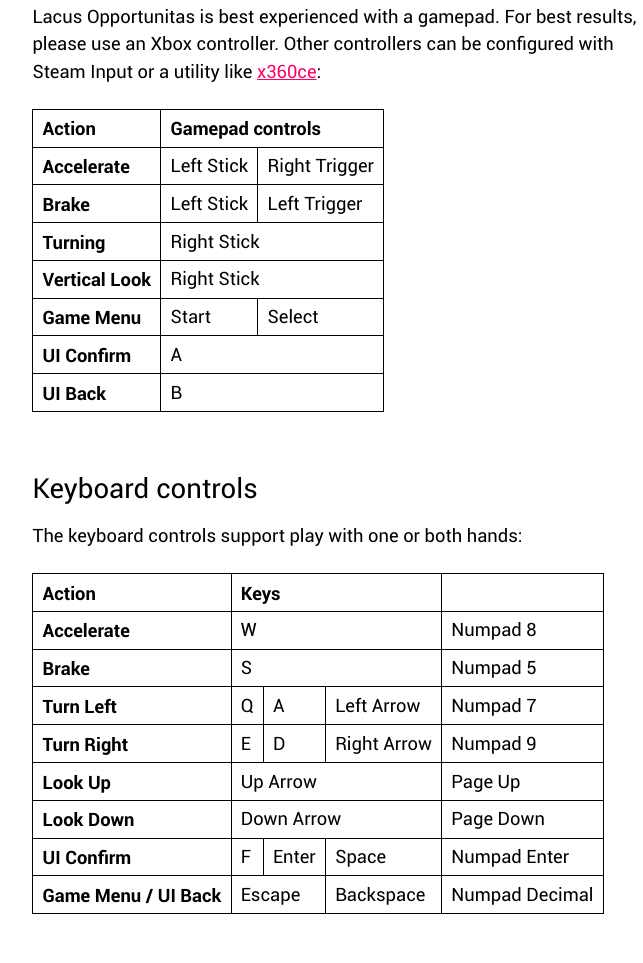
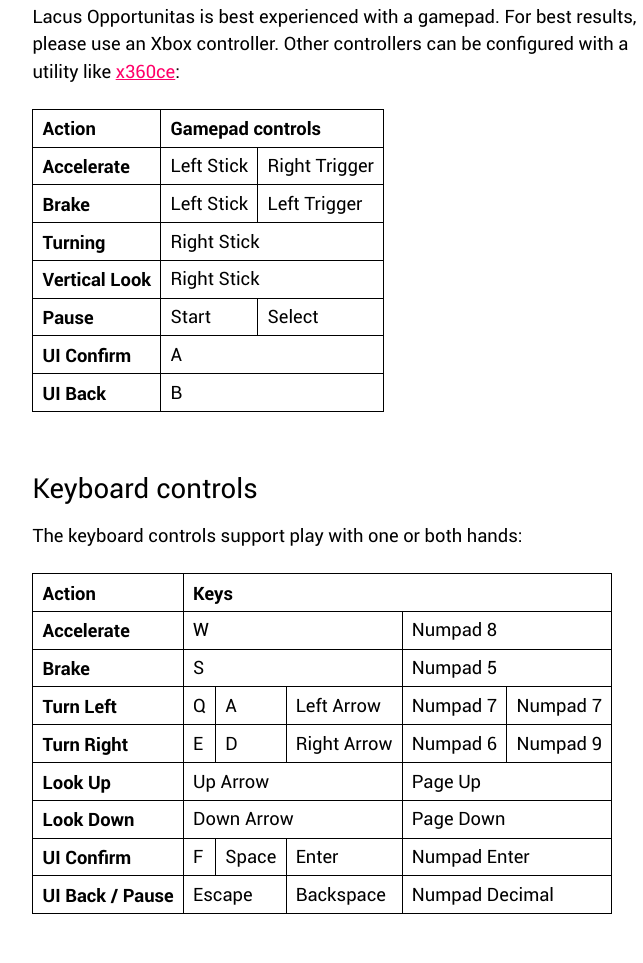
Before and after one commit to nicross/lacus-opportunitas, an Electron app: page public/manual.html in a window 1280 px wide. Shown: the part 2037-3000 px from the top of the page, without its empty margins (297-940 px from the left). Drawn offline with Linux system fonts and the light colour scheme.

Commit message:
Improve controls in manual

```diff
--- a/public/manual.html
+++ b/public/manual.html
@@ -279,7 +279,7 @@
         <p>Lacus Opportunitas supports a variety of input devices. Although remapping of controls is currently not available, alternate control schemes have been provided where appropriate.</p>
 
         <h3>Gamepad controls</h3>
-        <p>Lacus Opportunitas is best experienced with a gamepad. For best results, please use an Xbox controller. Other controllers can be configured with Steam Input or a utility like <a href="https://github.com/x360ce/x360ce" rel="nofollow noopener" target="_blank">x360ce</a>:</p>
+        <p>Lacus Opportunitas is best experienced with a gamepad. For best results, please use an Xbox controller. Other controllers can be configured with a utility like <a href="https://github.com/x360ce/x360ce" rel="nofollow noopener" target="_blank">x360ce</a>:</p>
 
         <div class="scrollable">
           <table>
@@ -309,7 +309,7 @@
                 <td colspan="2">Right Stick</td>
               </tr>
               <tr>
-                <th scope="row">Game Menu</th>
+                <th scope="row">Pause</th>
                 <td>Start</td>
                 <td>Select</td>
               </tr>
@@ -333,19 +333,19 @@
             <thead>
               <tr>
                 <th scope="col">Action</th>
-                <th colspan="3" scope="col">Keys</th>
+                <th colspan="5" scope="col">Keys</th>
               </tr>
             </thead>
             <tbody>
               <tr>
                 <th scope="row">Accelerate</th>
                 <td colspan="3">W</td>
-                <td>Numpad 8</td>
+                <td colspan="2">Numpad 8</td>
               </tr>
               <tr>
                 <th scope="row">Brake</th>
                 <td colspan="3">S</td>
-                <td>Numpad 5</td>
+                <td colspan="2">Numpad 5</td>
               </tr>
               <tr>
                 <th scope="row">Turn Left</th>
@@ -353,36 +353,38 @@
                 <td>A</td>
                 <td>Left Arrow</td>
                 <td>Numpad 7</td>
+                <td>Numpad 7</td>
               </tr>
               <tr>
                 <th scope="row">Turn Right</th>
                 <td>E</td>
                 <td>D</td>
                 <td>Right Arrow</td>
+                <td>Numpad 6</td>
                 <td>Numpad 9</td>
               </tr>
               <tr>
                 <th scope="row">Look Up</th>
                 <td colspan="3">Up Arrow</td>
-                <td>Page Up</td>
+                <td colspan="2">Page Up</td>
               </tr>
               <tr>
                 <th scope="row">Look Down</th>
                 <td colspan="3">Down Arrow</td>
-                <td>Page Down</td>
+                <td colspan="2">Page Down</td>
               </tr>
               <tr>
                 <th scope="row">UI Confirm</th>
                 <td>F</td>
+                <td>Space</td>
                 <td>Enter</td>
-                <td>Space</td>
-                <td>Numpad Enter</td>
+                <td colspan="2">Numpad Enter</td>
               </tr>
               <tr>
-                <th scope="row">Game Menu / UI Back</th>
+                <th scope="row">UI Back / Pause</th>
                 <td colspan="2">Escape</td>
                 <td>Backspace</td>
-                <td>Numpad Decimal</td>
+                <td colspan="2">Numpad Decimal</td>
               </tr>
             </tbody>
           </table>
@@ -417,7 +419,7 @@
                 <td>Mouse Y-Axis</td>
               </tr>
               <tr>
-                <th scope="row">Game Menu / UI Back</th>
+                <th scope="row">UI Back / Pause</th>
                 <td>Mouse 3 (Back)</td>
               </tr>
             </tbody>
```
